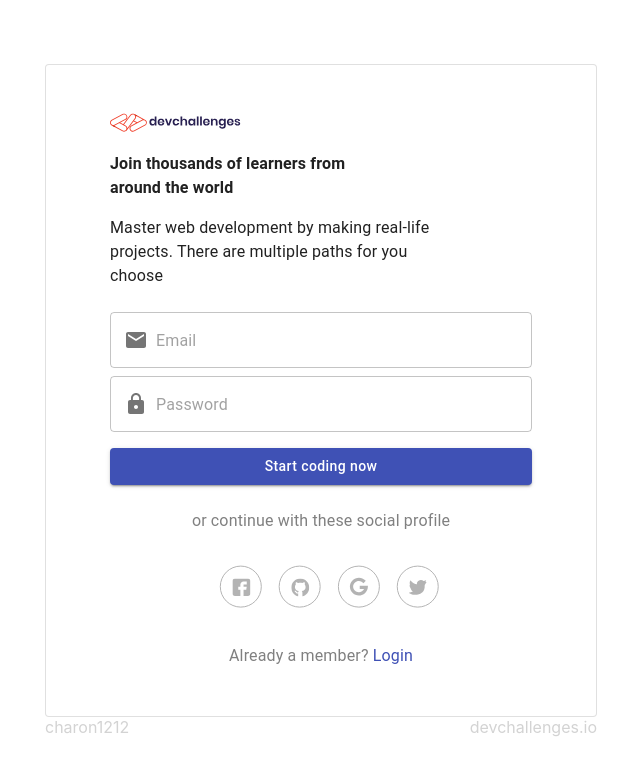
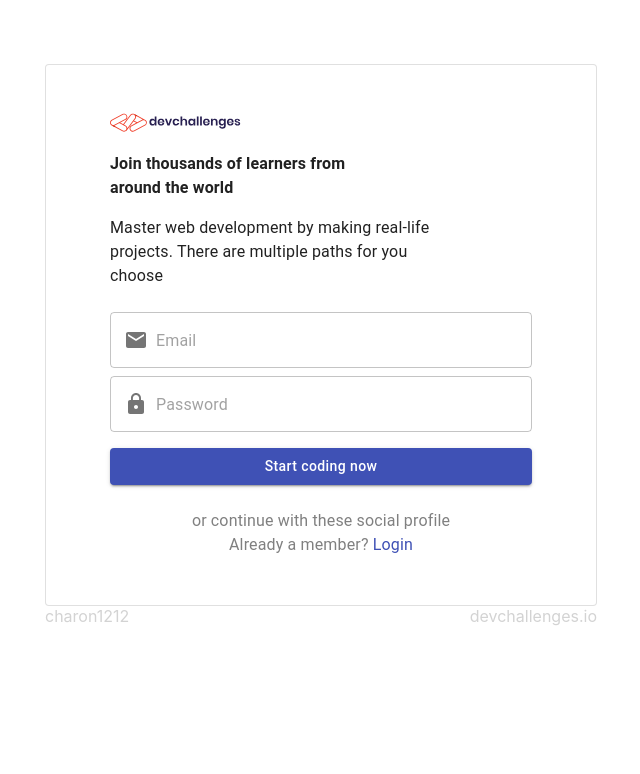
Before and after one commit to charon1212/authentication_app_devchallenges, a React (Create React App) app: page /login in a window 1280 px wide. Both pictures are taken after a click on the link "Register". Shown: the top 774 px of the page, without its empty margins (319-959 px from the left). Built offline with nearby package versions, Linux system fonts and the light colour scheme; no server answers.

Commit message:
SNS認証(googleのみ)を追加

```diff
--- a/src/app/firebase/firebase.ts
+++ b/src/app/firebase/firebase.ts
@@ -17,7 +17,7 @@ const firebaseApp = firebase.initializeApp(firebaseConfig);
 export const db = firebaseApp.firestore();
 export const auth = firebaseApp.auth();
 export const storage = firebase.storage();
-export const provider = new firebase.auth.GoogleAuthProvider();
+export const googleAuthProvider = new firebase.auth.GoogleAuthProvider();
 
 export const getTimestamp = () => {
   const t = firebase.firestore.Timestamp;
--- a/src/components/Login.tsx
+++ b/src/components/Login.tsx
@@ -20,7 +20,7 @@ import imageGoogle from '../resource/Google.svg';
 import imageTwitter from '../resource/Twitter.svg';
 import ImageButton from './ImageButton';
 import { useHistory } from 'react-router-dom';
-import { auth } from '../app/firebase/firebase';
+import { auth, googleAuthProvider } from '../app/firebase/firebase';
 import Signature from './Signature';
 import { pathSignUp } from './common/AppRouter';
 
@@ -75,17 +75,15 @@ const Login: React.FC = () => {
   ) => {
     if (e.key === 'Enter') {
       e.preventDefault();
-      loginButtonOnClick(undefined);
+      loginButtonOnClick();
     }
   };
 
-  /** ログインボタンクリック時の処理。 */
-  const loginButtonOnClick = (
-    e: React.MouseEvent<HTMLButtonElement, MouseEvent> | undefined
+  /** 認証後の後処理 */
+  const afterAuthentication = (
+    promise: Promise<firebase.default.auth.UserCredential>
   ) => {
-    e?.preventDefault();
-    auth
-      .signInWithEmailAndPassword(mail, password)
+    promise
       .then((credential) => {
         const user = credential.user;
         if (user) {
@@ -96,9 +94,21 @@ const Login: React.FC = () => {
       })
       .catch((error) => {
         const { code, message } = error;
-        console.log(code); // 製品としては不要だが、学習用のサンプルとしてエラーコードが取れることを残す。使わないとターミナルに警告が出る。
+        console.log(code); // 製品としては不要だが、学習用のサンプルとしてエラーコードが取れることを残す。
         alert(message);
       });
+  };
+
+  /** ログインボタンクリック時の処理。 */
+  const loginButtonOnClick = () => {
+    const promise = auth.signInWithEmailAndPassword(mail, password);
+    afterAuthentication(promise);
+  };
+
+  /** Googleボタンクリック時の処理 */
+  const loginGoogleButtonOnClick = () => {
+    const promise = auth.signInWithPopup(googleAuthProvider);
+    afterAuthentication(promise);
   };
 
   return (
@@ -169,7 +179,7 @@ const Login: React.FC = () => {
                 src={imageFacebook}
                 alt='Facebook'
                 onClick={() => {
-                  console.log('clicked');
+                  alert('ごめんなさい、Google以外未実装です。。。');
                 }}
               />
             </Grid>
@@ -178,7 +188,7 @@ const Login: React.FC = () => {
                 src={imageGithub}
                 alt='Github'
                 onClick={() => {
-                  console.log('clicked');
+                  alert('ごめんなさい、Google以外未実装です。。。');
                 }}
               />
             </Grid>
@@ -187,7 +197,7 @@ const Login: React.FC = () => {
                 src={imageGoogle}
                 alt='Google'
                 onClick={() => {
-                  console.log('clicked');
+                  loginGoogleButtonOnClick();
                 }}
               />
             </Grid>
@@ -196,7 +206,7 @@ const Login: React.FC = () => {
                 src={imageTwitter}
                 alt='Twitter'
                 onClick={() => {
-                  console.log('clicked');
+                  alert('ごめんなさい、Google以外未実装です。。。');
                 }}
               />
             </Grid>
--- a/src/components/SignUp.tsx
+++ b/src/components/SignUp.tsx
@@ -8,17 +8,11 @@ import {
   FormControl,
   OutlinedInput,
   Button,
-  Grid,
   Link,
 } from '@material-ui/core';
 import EmailIcon from '@material-ui/icons/Email';
 import LockIcon from '@material-ui/icons/Lock';
 import devchallenges from '../resource/devchallenges.svg';
-import imageFacebook from '../resource/Facebook.svg';
-import imageGithub from '../resource/Github.svg';
-import imageGoogle from '../resource/Google.svg';
-import imageTwitter from '../resource/Twitter.svg';
-import ImageButton from './ImageButton';
 import { useHistory } from 'react-router-dom';
 import { auth } from '../app/firebase/firebase';
 import Signature from './Signature';
@@ -77,17 +71,15 @@ const SignUp: React.FC = () => {
   ) => {
     if (e.key === 'Enter') {
       e.preventDefault();
-      signUp(undefined);
+      signUp();
     }
   };
 
-  /** サインアップボタンクリック時の処理。 */
-  const signUp = (
-    e: React.MouseEvent<HTMLButtonElement, MouseEvent> | undefined
+  /** サインアップ後の処理 */
+  const afterSignUp = (
+    promise: Promise<firebase.default.auth.UserCredential>
   ) => {
-    e?.preventDefault();
-    auth
-      .createUserWithEmailAndPassword(mail, password)
+    promise
       .then((credential) => {
         const user = credential.user;
         if (user) {
@@ -105,6 +97,12 @@ const SignUp: React.FC = () => {
         console.log(errorCode);
         alert(errorMessage);
       });
+  };
+
+  /** サインアップボタンクリック時の処理。 */
+  const signUp = () => {
+    const promise = auth.createUserWithEmailAndPassword(mail, password);
+    afterSignUp(promise);
   };
 
   return (
@@ -174,50 +172,6 @@ const SignUp: React.FC = () => {
           <Typography className={classes.labelCenter}>
             or continue with these social profile
           </Typography>
-          {/** ■■■SNS認証■■■ */}
-          <Grid
-            className={classes.gridContainer}
-            container
-            spacing={2}
-            justify='center'
-          >
-            <Grid item>
-              <ImageButton
-                src={imageFacebook}
-                alt='Facebook'
-                onClick={() => {
-                  console.log('clicked');
-                }}
-              />
-            </Grid>
-            <Grid item>
-              <ImageButton
-                src={imageGithub}
-                alt='Github'
-                onClick={() => {
-                  console.log('clicked');
-                }}
-              />
-            </Grid>
-            <Grid item>
-              <ImageButton
-                src={imageGoogle}
-                alt='Google'
-                onClick={() => {
-                  console.log('clicked');
-                }}
-              />
-            </Grid>
-            <Grid item>
-              <ImageButton
-                src={imageTwitter}
-                alt='Twitter'
-                onClick={() => {
-                  console.log('clicked');
-                }}
-              />
-            </Grid>
-          </Grid>
           <Typography className={classes.labelCenter}>
             Already a member?{' '}
             <Link href='#' onClick={switchLogin}>
```
